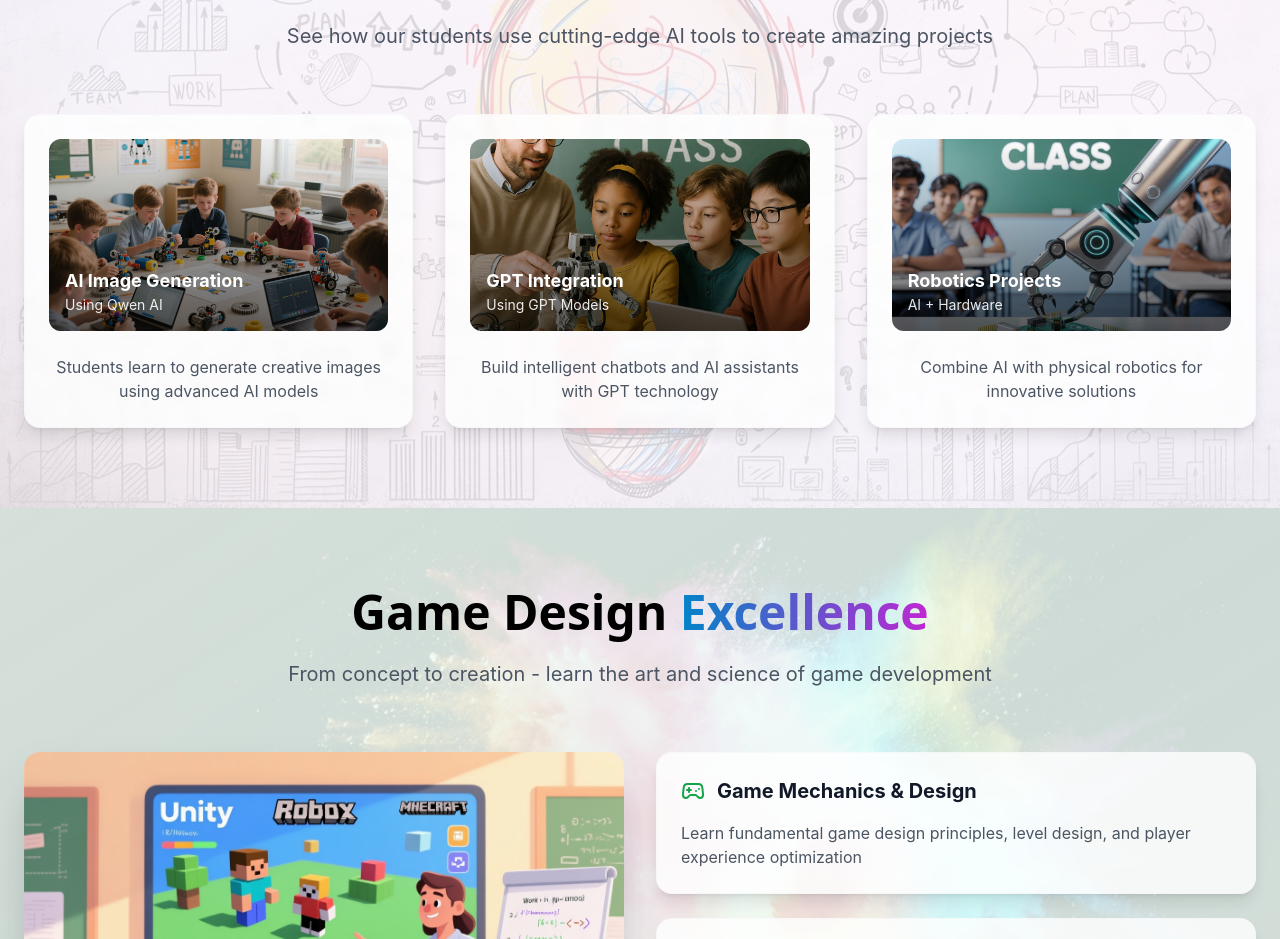
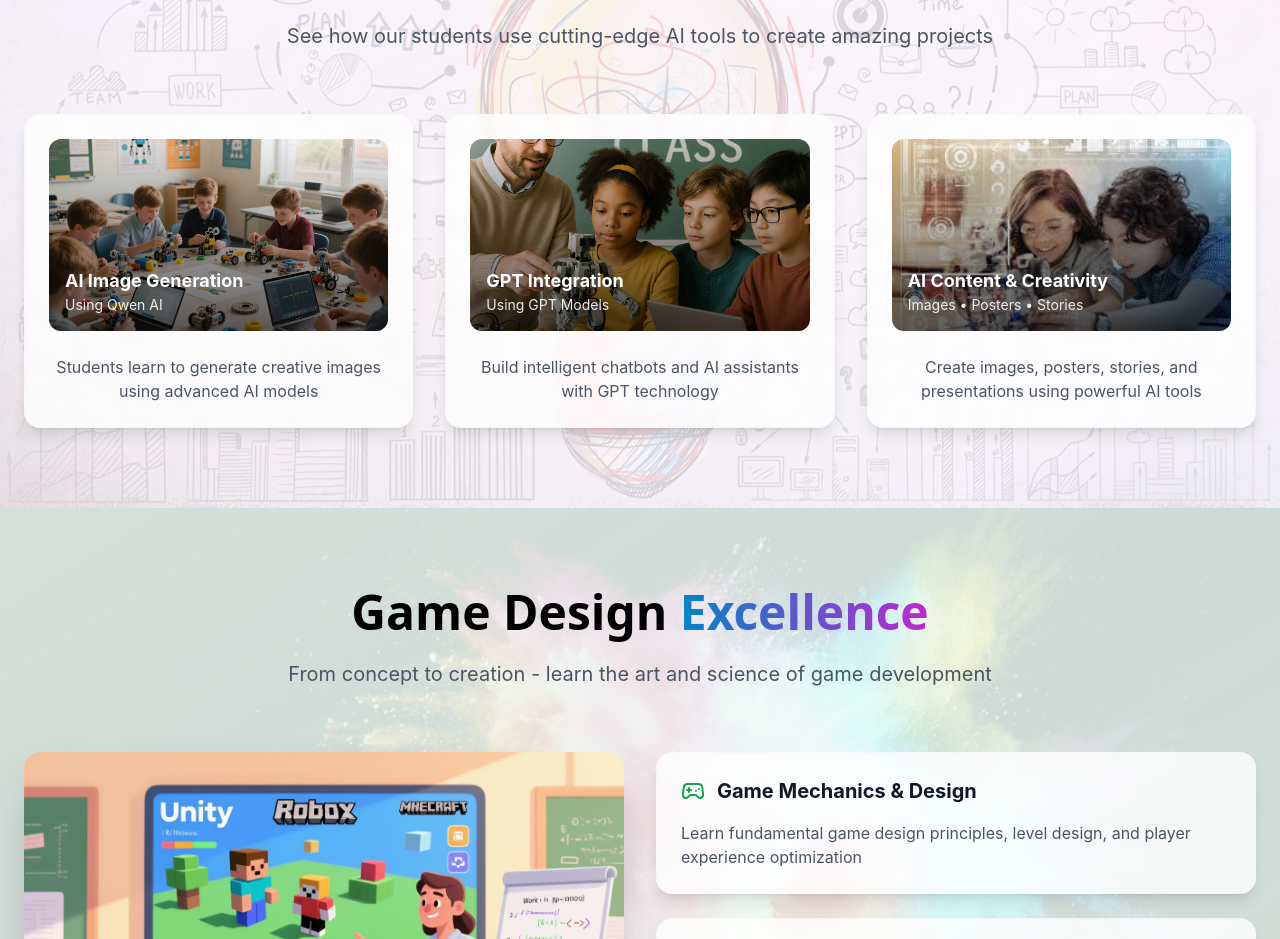
Before and after one commit to shwetakumari-278/steptostem-website, a Next.js app: page / in a window 1280 px wide. Shown: the part 2740-3679 px from the top of the page. Built offline with nearby package versions, Linux system fonts and the light colour scheme.

Commit message:
Add AI creativity image

```diff
--- a/app/page.tsx
+++ b/app/page.tsx
@@ -435,8 +435,7 @@ export default function Home() {
                 Build intelligent chatbots and AI assistants with GPT technology
               </p>
             </motion.div>
-
-            {/* Robotics Projects */}
+            {/* AI Content & Creativity */}
             <motion.div
               initial={{ opacity: 0, y: 30 }}
               whileInView={{ opacity: 1, y: 0 }}
@@ -448,18 +447,21 @@ export default function Home() {
                 <motion.img
                   whileHover={{ scale: 1.05 }}
                   transition={{ duration: 0.6 }}
-                  src="/asset/undefined_generate_for_robotic.png"
-                  alt="Robotics Project"
+                  src="/asset/ai_creativity_students.jpg"
+                  alt="AI Content & Creativity"
                   className="w-full h-48 object-cover"
                 />
                 <div className="absolute inset-0 bg-gradient-to-t from-black/60 to-transparent" />
                 <div className="absolute bottom-4 left-4 text-white">
-                  <h3 className="font-bold text-lg">Robotics Projects</h3>
-                  <p className="text-sm opacity-90">AI + Hardware</p>
+                  <h3 className="font-bold text-lg">AI Content & Creativity</h3>
+                  <p className="text-sm opacity-90">
+                    Images • Posters • Stories
+                  </p>
                 </div>
               </div>
               <p className="text-gray-600 text-center">
-                Combine AI with physical robotics for innovative solutions
+                Create images, posters, stories, and presentations using
+                powerful AI tools
               </p>
             </motion.div>
           </div>
```
Also changed, not shown: public/asset/ai_creativity_students.jpg (added).
